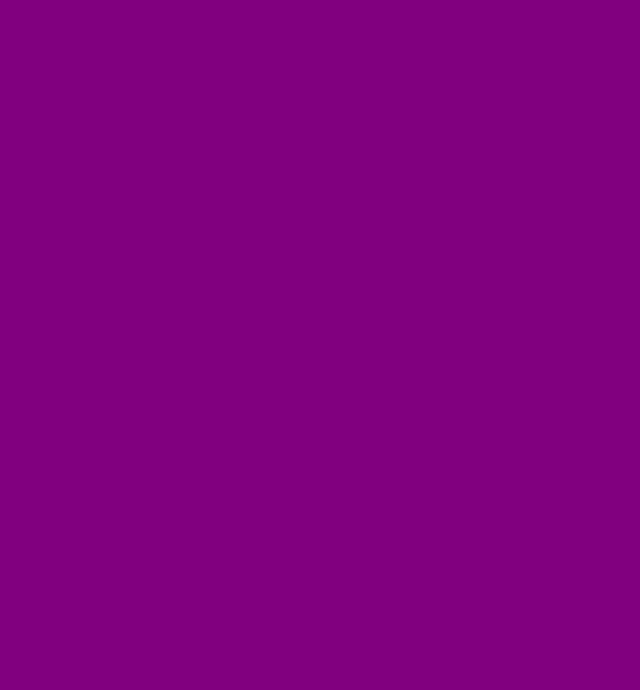
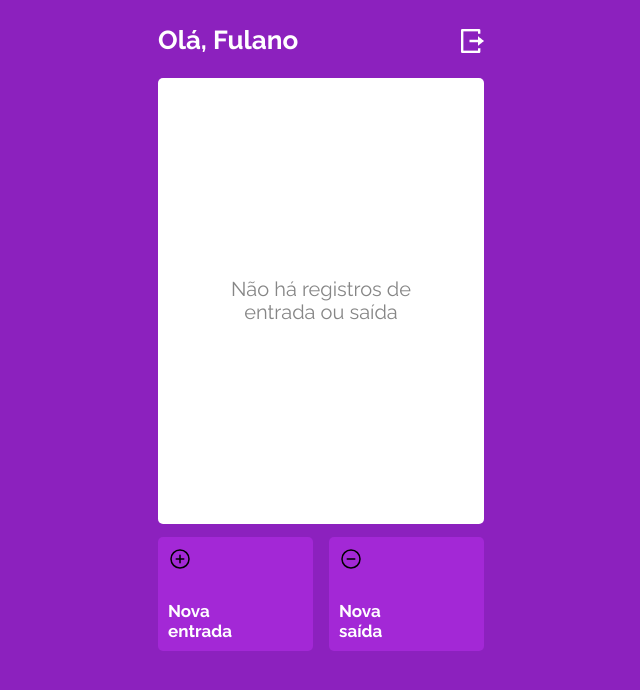
Before and after one commit to EduuCarvalho/projeto14-mywallet-front, a React app: page /register in a window 1280 px wide. Before the commit this address had no page. Shown: the whole page, without its empty margins (319-959 px from the left). Built offline with nearby package versions, Linux system fonts and the light colour scheme; a web font is replaced by a local one.

Commit message:
layout register page concluida

```diff
--- a/public/index.html
+++ b/public/index.html
@@ -8,10 +8,8 @@
   <link rel="preconnect" href="https://fonts.gstatic.com" crossorigin>
   <link href="https://fonts.googleapis.com/css2?family=Saira+Stencil+One&display=swap" rel="stylesheet">
   <link rel="preconnect" href="https://fonts.googleapis.com">
-  <link rel="preconnect" href="https://fonts.gstatic.com" crossorigin>
-  <link
-    href="https://fonts.googleapis.com/css2?family=Raleway:wght@100;200;300;400&family=Saira+Stencil+One&display=swap"
-    rel="stylesheet">
+<link rel="preconnect" href="https://fonts.gstatic.com" crossorigin>
+<link href="https://fonts.googleapis.com/css2?family=Raleway:wght@100;200;300;400;500;700&family=Saira+Stencil+One&display=swap" rel="stylesheet">
   <title>My Wallet - Projeto 14</title>
 </head>
 
--- a/src/components/App/App.js
+++ b/src/components/App/App.js
@@ -3,6 +3,7 @@ import GlobalStyle from "../../Style/GlobalStyle.js";
 import styled from "styled-components";
 import LoginPage from "../Login/LoginPage.js"
 import SignUpPage from  "../SignUpPage/SignUpPage.js"
+import RegisterPage from "../Register/RegisterPage.js";
 
 
 export default function App() {
@@ -15,6 +16,7 @@ export default function App() {
             <Routes>
                 <Route path="/" element={<LoginPage/>}/>
                 <Route path="/signup" element={<SignUpPage/>}/>
+                <Route path="/register" element={<RegisterPage/>}/>
             </Routes>
 
         </Pages>
@@ -26,7 +28,7 @@ const Pages = styled.div`
     display:flex;
     flex-direction:column;
     align-items:center;
-    background-color:purple;
+    background-color:#8C21BE;
     width:100vw;
     height:100vw;
 `
--- /dev/null
+++ b/src/components/Register/RegisterPage.js
@@ -0,0 +1,28 @@
+import { Header,EmptyResgiterContainer,AddRegisterContainer } from "./RegisterStyle";
+import logOutImg from "./img/Vector.png";
+import valueInImg from "./img/addcircle.svg";
+import ValueOutImg from "./img/removecircle.svg";
+
+export default function RegisterPage() {
+    return(
+        <>
+        <Header>
+            <h1>Olá, Fulano</h1>
+            <img src={logOutImg} alt="logOut"/>
+        </Header>
+        <EmptyResgiterContainer>
+            <h1>Não há registros de entrada ou saída</h1>
+        </EmptyResgiterContainer>
+        <AddRegisterContainer>
+            <div>
+                <img src={valueInImg} alt="addValue"/>
+                <h1>Nova entrada</h1>
+            </div>
+            <div>
+                <img src={ValueOutImg} alt="addValue"/>
+                <h1>Nova saída</h1>
+            </div>
+        </AddRegisterContainer>
+        </>
+    )
+}
--- /dev/null
+++ b/src/components/Register/RegisterStyle.js
@@ -0,0 +1,80 @@
+import styled from "styled-components";
+
+export const Header = styled.div`
+    width:326px;
+    height:31px;
+    display:flex;
+    justify-content:space-between;
+    align-items:center;
+    margin-top:25px;
+    margin-bottom:22px;
+
+        h1{
+            font-style: normal;
+            font-weight: 700;
+            font-size: 26px;
+            line-height: 31px;
+            color: #FFFFFF;
+            font-family: 'Raleway';
+
+        }
+        img{
+            width:23px;
+            height:24px;
+        }
+`
+export const EmptyResgiterContainer = styled.div`
+    height:446px;
+    background: #FFFFFF;
+    border-radius: 5px;
+    width:326px;
+    display:flex;
+    align-items:center;
+    justify-content:center;
+    margin-bottom:13px;
+
+        h1{
+            width:180px;
+            flex-wrap:wrap;
+            font-style: normal;
+            font-weight: 400;
+            font-size: 20px;
+            line-height: 23px;
+            text-align: center;
+            color: #868686;
+            font-family: 'Raleway';
+
+        }
+    `
+    export const AddRegisterContainer = styled.div`
+    width:326px;
+    height:114px;
+    display:flex;
+    justify-content:space-between;
+
+
+        div{
+            display:flex;
+            flex-direction:column;
+            justify-content:space-between;
+            border-radius:5px;
+            background: #A328D6;
+            width:155px;
+        }
+
+        h1{
+            flex-wrap:wrap;
+            width:64px;
+            font-style: normal;
+            font-weight: 700;
+            font-size: 17px;
+            line-height: 20px;
+            color: #FFFFFF;
+            font-family: 'Raleway';
+            padding:10px;
+        }
+        img{
+            width:23.56px;
+            padding:10px;
+        }
+    `
```
Also changed, not shown: src/components/Register/img/Vector.png (added), src/components/Register/img/addcircle.svg (added), src/components/Register/img/removecircle.svg (added).
